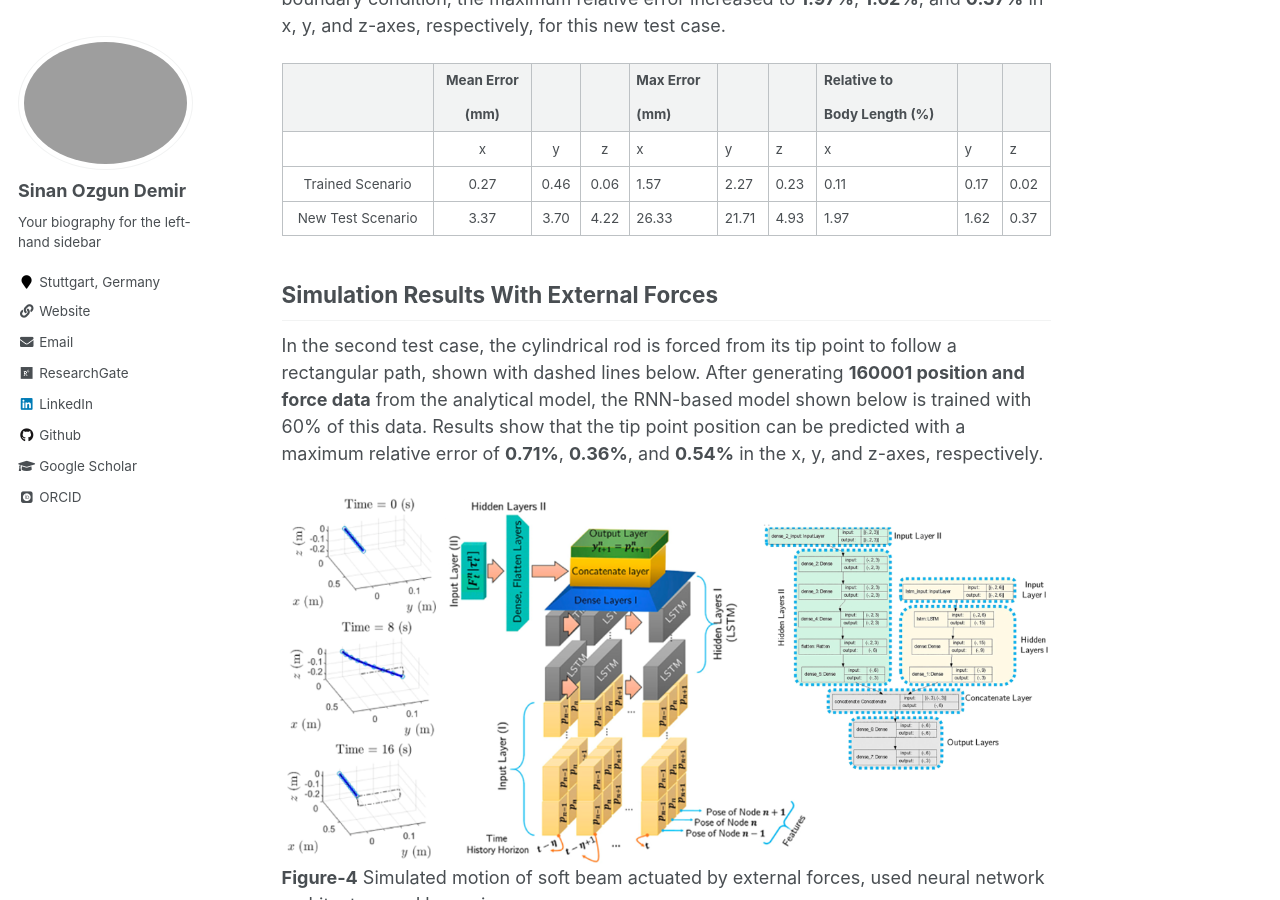
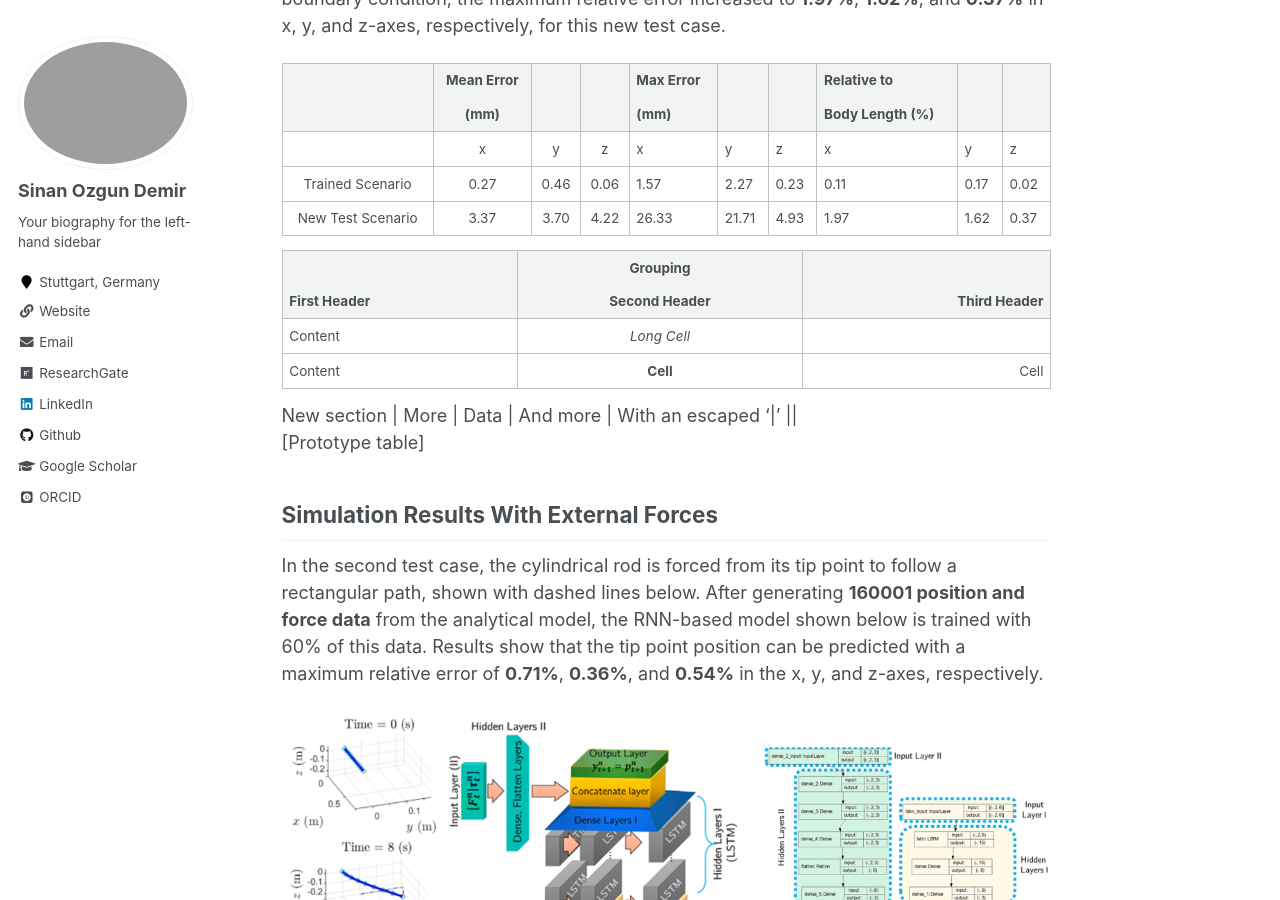
Before and after one commit to sozgundemir/sozgundemir.github.io, a Jekyll site: the page built from _posts/2023-02-26-blog-post-1.md, in a window 1280 px wide and 900 px high, scrolled down 3566 px. Built offline with Jekyll 4.4.1, drawn with Linux system fonts in a browser that asks for light colours; some web fonts are replaced.

Commit message:
table trial - 04

```diff
--- a/_posts/2023-02-26-blog-post-1.md
+++ b/_posts/2023-02-26-blog-post-1.md
@@ -54,12 +54,22 @@ In the first test case, a cylindrical rod is bent into a circle and fixed from t
 
 Following that, the trained model is tested again for different boundary conditions by changing the orientation of the fixed points. As the model is trained for a different boundary condition, the maximum relative error increased to **1.97%**, **1.62%**, and **0.37%** in x, y, and z-axes, respectively, for this new test case.
 
- || Mean Error ||| Max Error ||| Relative to
- || (mm)       ||| (mm)      ||| Body Length (%)
-:----------:|:----------:|:---------:|:----------:
- || x | y | z | x | y | z | x | y | z
-Trained Scenario | 0.27| 0.46| 0.06| 1.57| 2.27| 0.23| 0.11| 0.17| 0.02
-New Test Scenario| 3.37| 3.70| 4.22| 26.33| 21.71| 4.93| 1.97| 1.62| 0.37
+| | Mean Error ||| Max Error ||| Relative to |||
+| | (mm)       ||| (mm)      ||| Body Length (%) |||
+|:----------:|:----------:|:---------:|:----------: |||
+| | x | y | z | x | y | z | x | y | z |
+Trained Scenario | 0.27| 0.46| 0.06| 1.57| 2.27| 0.23| 0.11| 0.17| 0.02 |
+New Test Scenario| 3.37| 3.70| 4.22| 26.33| 21.71| 4.93| 1.97| 1.62| 0.37 |
+
+|             |          Grouping           ||
+First Header  | Second Header | Third Header |
+ ------------ | :-----------: | -----------: |
+Content       |          *Long Cell*        ||
+Content       |   **Cell**    |         Cell |
+
+New section   |     More      |         Data |
+And more      | With an escaped '\|'         ||
+[Prototype table]
 
 ## Simulation Results With External Forces
 
```
